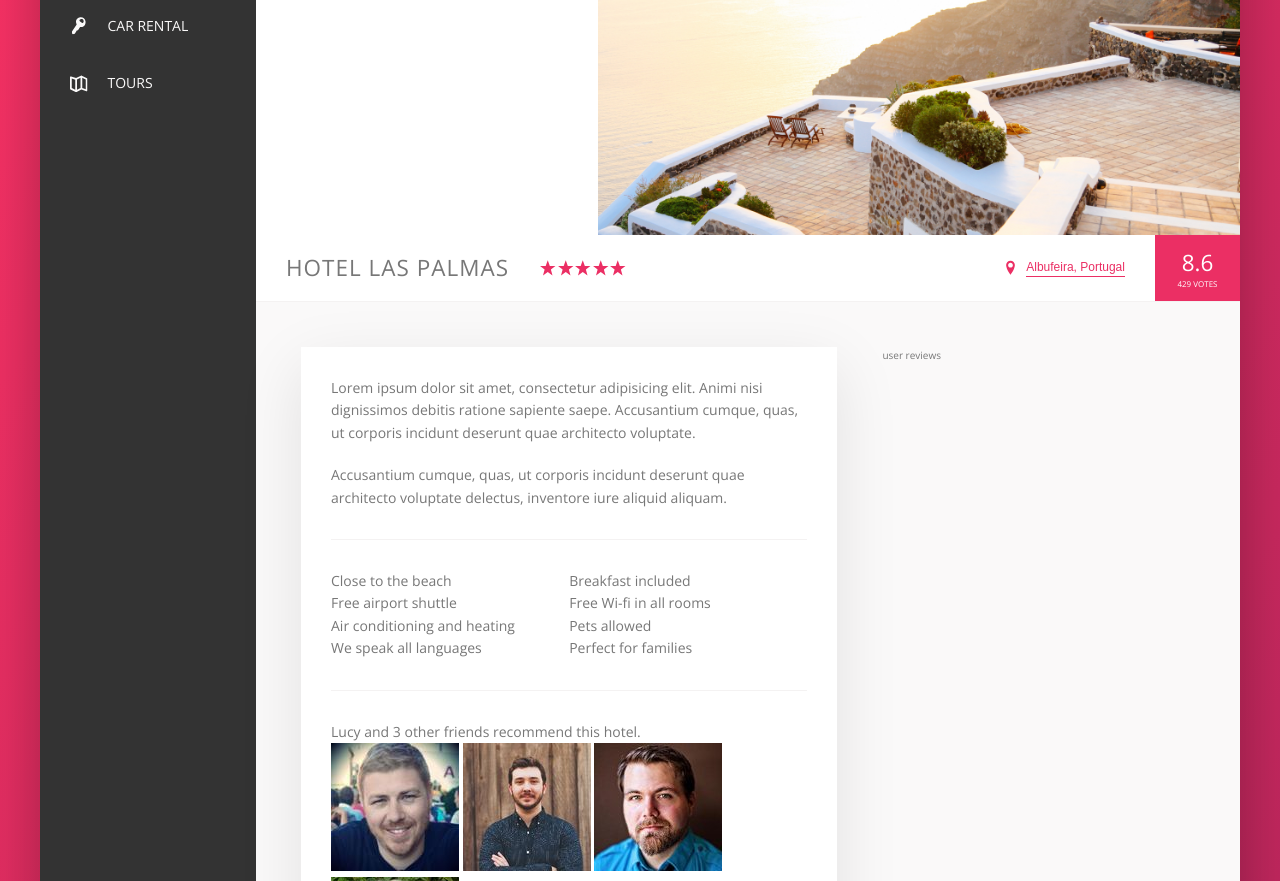
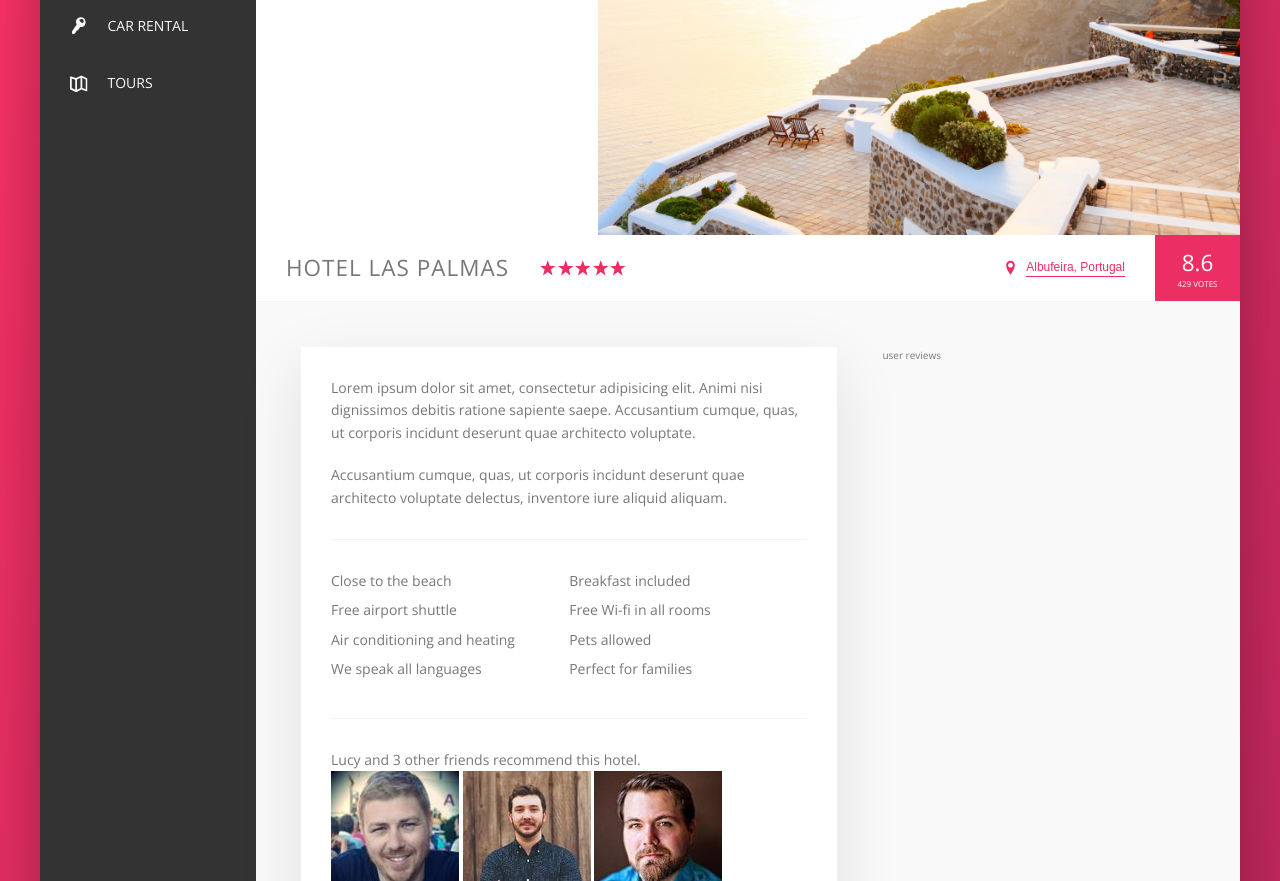
Before and after one commit to qNecro/trillo, a website: page index.html in a window 1280 px wide. Shown: the part 300-1181 px from the top of the page. Drawn offline with nearby package versions, Linux system fonts and the light colour scheme.

Commit message:
June 5, 2023 10:41 AM

```diff
--- a/sass/_components.scss
+++ b/sass/_components.scss
@@ -329,6 +329,7 @@
 
     &__item{
         flex: 0 0 50%;
+        margin-bottom: .7rem;
     }
 }
 
```
Also changed, not shown: css/style.css, 1 other file.
